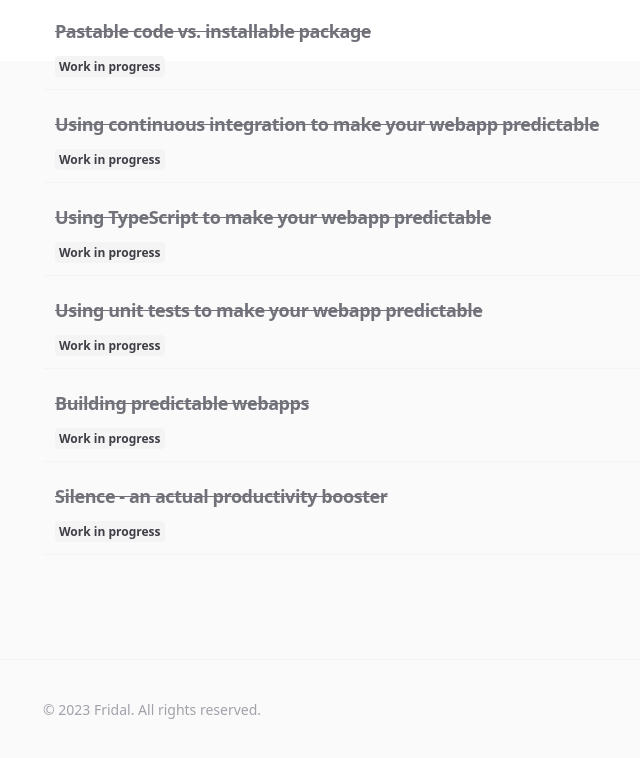
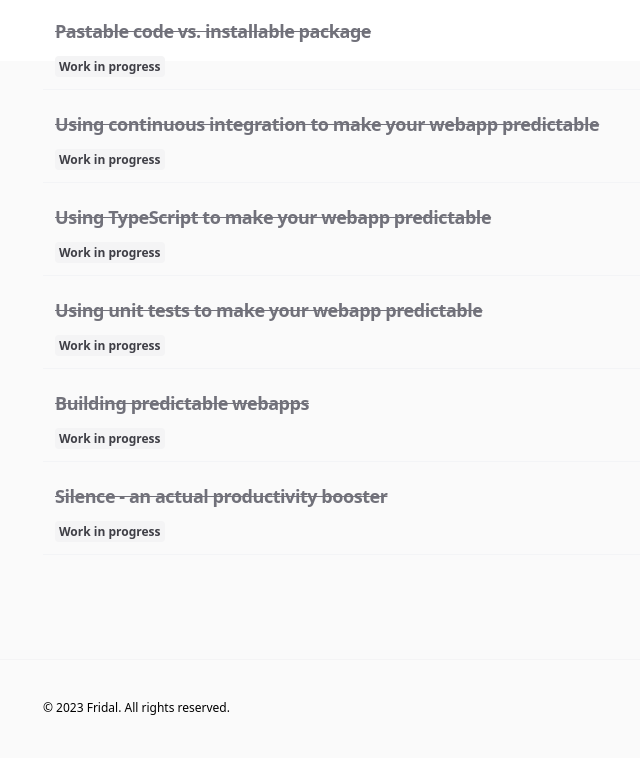
Before and after one commit to BjornFridal/fridal-blog, an Astro site: page / in a window 1280 px wide. Shown: the part 739-1497 px from the top of the page, without its empty margins (261-901 px from the left). Built offline with nearby package versions, Linux system fonts and the light colour scheme; Astro itself is replaced by a stand-in of ours.

Commit message:
feat: Tweak blog layout

```diff
--- a/src/components/Footer.astro
+++ b/src/components/Footer.astro
@@ -25,7 +25,7 @@ const links = [
         <div
           class="flex flex-col items-center justify-between gap-6 sm:flex-row"
         >
-          <p class="text-sm text-zinc-400">
+          <p class="text-xs">
             &copy; {new Date().getFullYear()} Fridal. All rights reserved.
           </p>
         </div>
```
